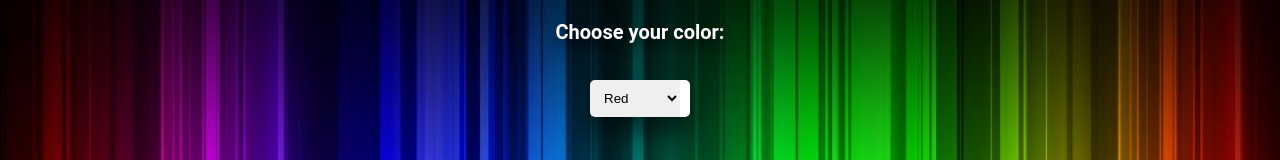
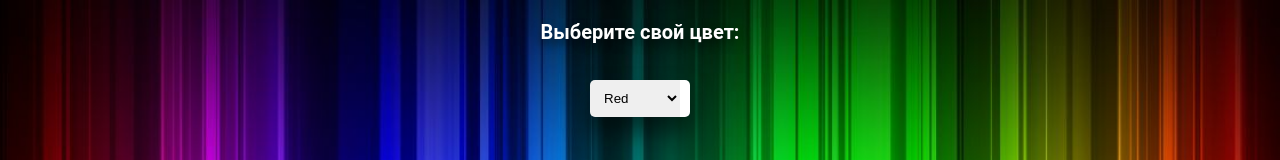
Before and after one commit to valekutce/bg-page-elements, a plain HTML site: page index.html in a window 1280 px wide. Shown: the top 160 px of the page. Drawn offline with Linux system fonts and the light colour scheme.

Commit message:
Update index.html

```diff
--- a/index.html
+++ b/index.html
@@ -16,7 +16,7 @@
 <body>
 <section class="bg-box">
     <div class="bg-color">Rainbow</div>
-    <h1 class="title">Choose your color:</h1>
+    <h1 class="title">Выберите свой цвет:</h1>
     <select class="color-picker" onchange="colorChange(this)">
         <option value="#ff0404">Red</option>
         <option value="#fca708">Orange</option>
```
